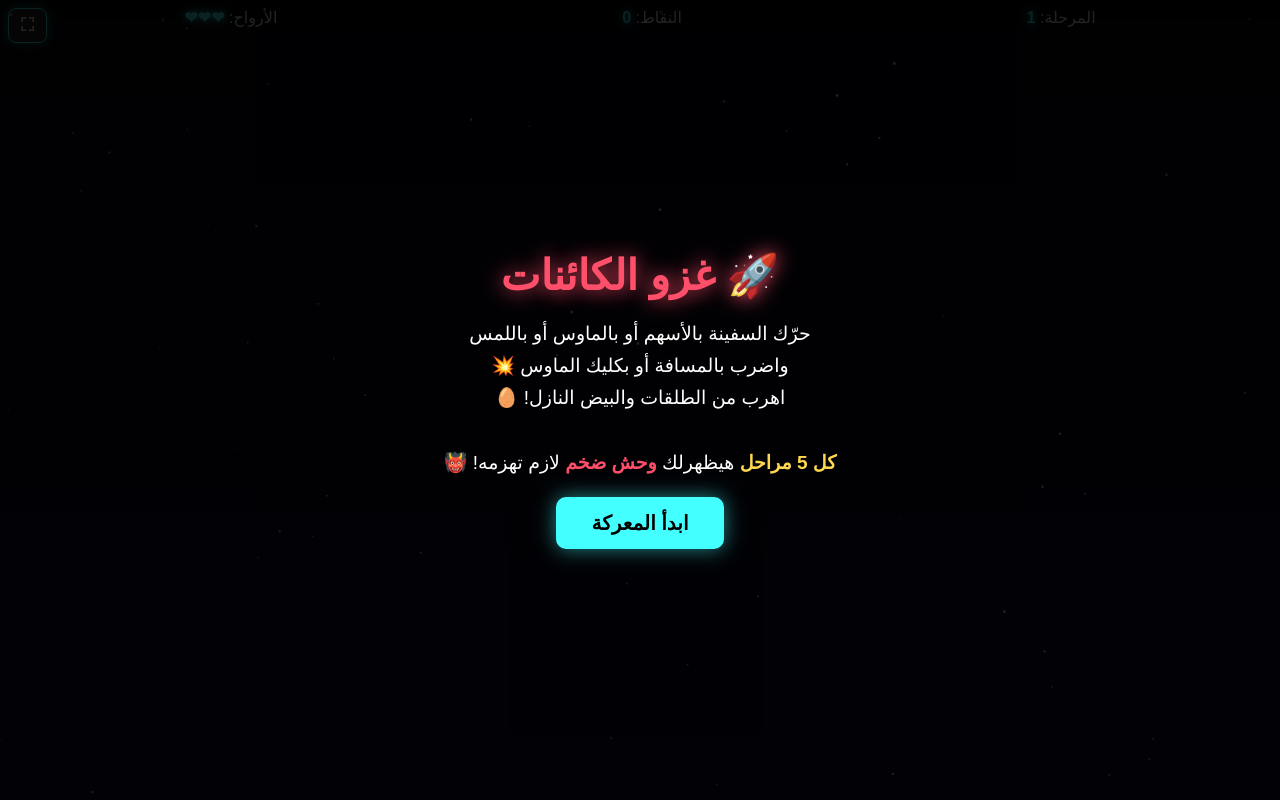
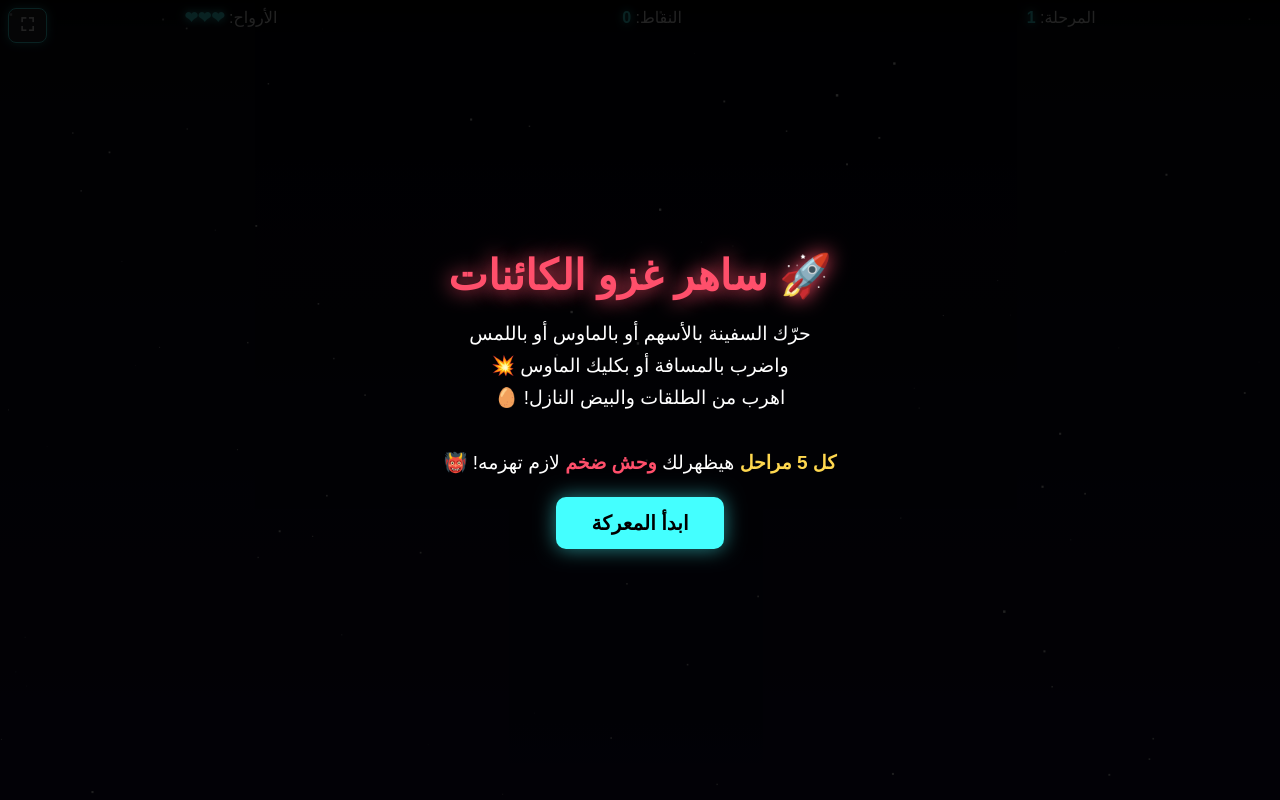
Before and after one commit to saher254/Fire, a plain HTML site: page index.html in a window 1280 px wide. Drawn offline with Linux system fonts and the light colour scheme.

Commit message:
Update title and heading in index.html

```diff
--- a/index.html
+++ b/index.html
@@ -3,7 +3,7 @@
 <head>
 <meta charset="UTF-8">
 <meta name="viewport" content="width=device-width, initial-scale=1.0, user-scalable=no">
-<title>غزو الكائنات</title>
+<title> ساهر غزو الكائنات</title>
 <style>
   *{margin:0;padding:0;box-sizing:border-box}
   html,body{width:100%;height:100%;overflow:hidden}
@@ -38,7 +38,7 @@
 <canvas id="game"></canvas>
 <div id="stageMsg"><h2></h2></div>
 <div id="overlay">
-  <h2>🚀 غزو الكائنات</h2>
+  <h2>🚀  ساهر غزو الكائنات</h2>
   <p>حرّك السفينة بالأسهم أو بالماوس أو باللمس<br>واضرب بالمسافة أو بكليك الماوس 💥<br>اهرب من الطلقات والبيض النازل! 🥚<br><br><b style="color:#ffd84f">كل 5 مراحل</b> هيظهرلك <b style="color:#ff4f6b">وحش ضخم</b> لازم تهزمه! 👹</p>
   <button id="startBtn">ابدأ المعركة</button>
 </div>
```
